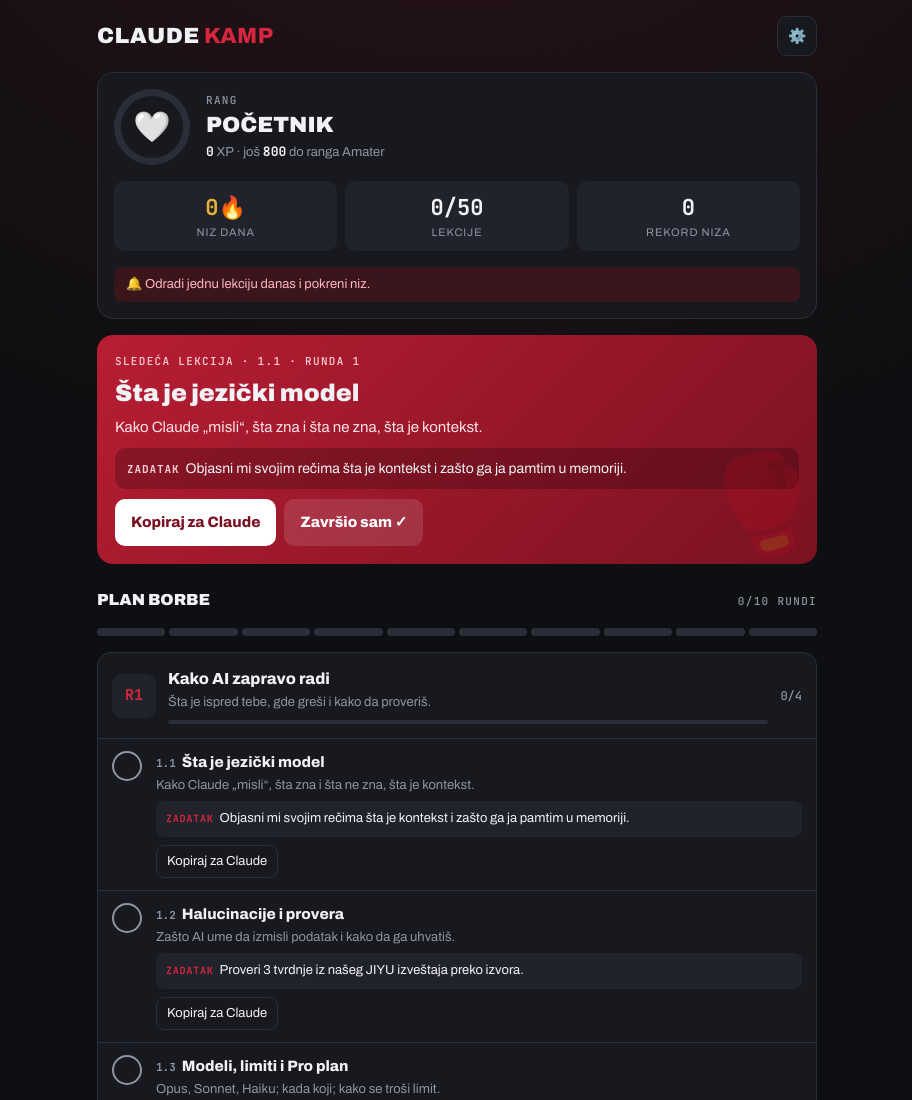
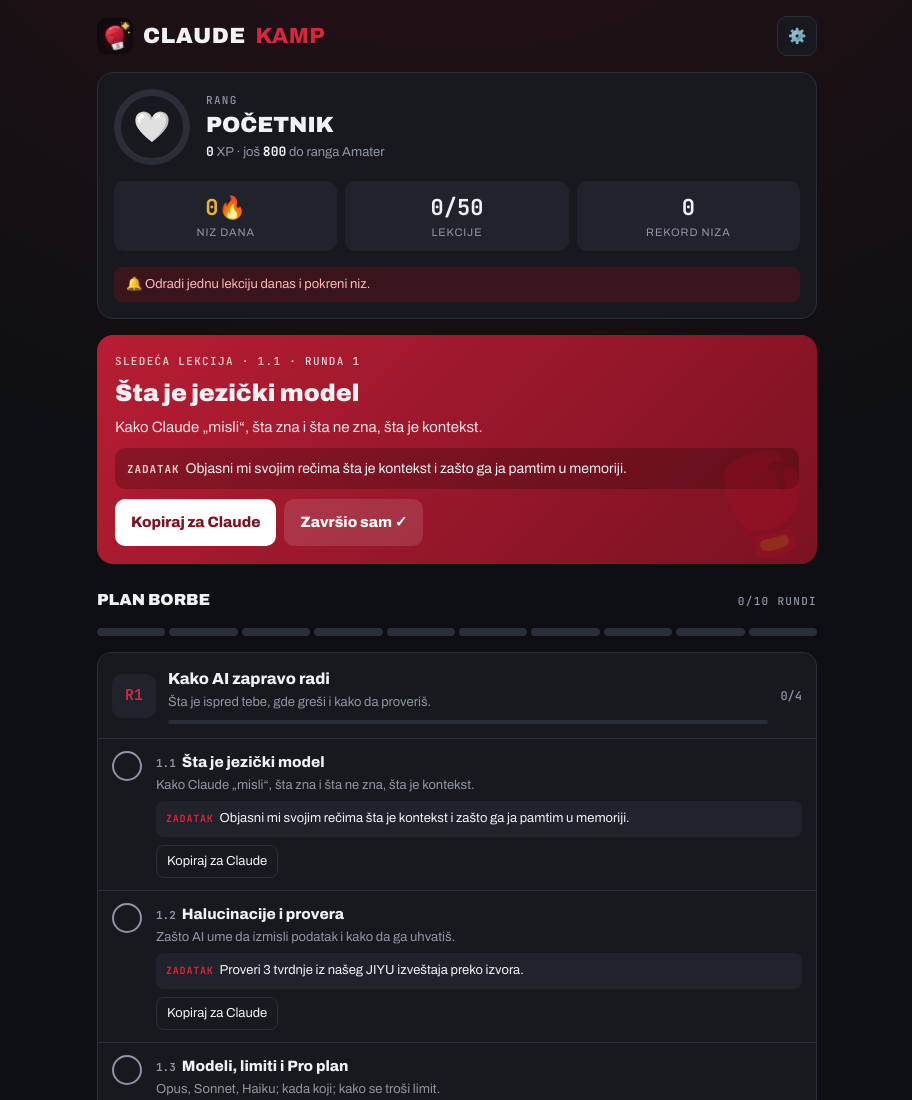
Before and after one commit to tacicbusiness/claude-kamp, a plain HTML site: page index.html in a window 1280 px wide. Shown: the top 1100 px of the page, without its empty margins (183-1095 px from the left). Drawn offline with Linux system fonts and the light colour scheme.

Commit message:
Novi logo: boks rukavica sa AI iskrama
Co-Authored-By: Claude Opus 5.5 <noreply@anthropic.com>

```diff
--- a/index.html
+++ b/index.html
@@ -6,7 +6,7 @@
 <meta name="theme-color" content="#0E0F12">
 <title>Claude Kamp</title>
 <link rel="manifest" href="manifest.json">
-<link rel="icon" href="icons/icon-192.png">
+<link rel="icon" href="icons/logo.svg" type="image/svg+xml">
 <link rel="apple-touch-icon" href="icons/apple-180.png">
 <link rel="preconnect" href="https://fonts.googleapis.com">
 <link rel="stylesheet" href="https://fonts.googleapis.com/css2?family=Archivo:wdth,wght@100,400;100,600;125,800;125,900&family=JetBrains+Mono:wght@500;700&display=swap">
@@ -34,6 +34,8 @@ button:focus-visible{outline:2px solid var(--gold);outline-offset:2px}
 .top{display:flex;justify-content:space-between;align-items:center}
 .logo{font-weight:900;font-size:22px;letter-spacing:.02em;text-transform:uppercase;font-stretch:125%}
 .logo b{color:var(--red)}
+.logo{display:flex;align-items:center;gap:10px}
+.logo img{border-radius:9px;display:block}
 .iconbtn{width:40px;height:40px;display:grid;place-items:center;background:var(--surface);border:1px solid var(--line)}
 
 .fighter{background:var(--surface);border:1px solid var(--line);border-radius:16px;padding:16px;display:grid;grid-template-columns:auto 1fr;gap:16px;align-items:center}
@@ -121,7 +123,7 @@ canvas#fx{position:fixed;inset:0;width:100%;height:100%;pointer-events:none;z-in
 <body>
 <div class="wrap">
   <div class="top">
-    <div class="logo">Claude <b>Kamp</b></div>
+    <div class="logo"><img src="icons/logo.svg" alt="" width="36" height="36">Claude <b>Kamp</b></div>
     <div class="row">
       <button class="iconbtn" id="btnInfo" aria-label="Podešavanja i pomoć">⚙️</button>
     </div>
--- a/sw.js
+++ b/sw.js
@@ -1,4 +1,4 @@
-const CACHE="kamp-v2";
+const CACHE="kamp-v3";
 const FILES=["./","./index.html","./manifest.json","./icons/icon-192.png","./icons/icon-512.png"];
 self.addEventListener("install",e=>{e.waitUntil(caches.open(CACHE).then(c=>c.addAll(FILES)));self.skipWaiting()});
 self.addEventListener("activate",e=>{e.waitUntil(caches.keys().then(k=>Promise.all(k.filter(x=>x!==CACHE).map(x=>caches.delete(x)))));self.clients.claim()});
```
Also changed, not shown: icons/apple-180.png, icons/icon-192.png, icons/icon-512.png, icons/logo.svg (added), icons/maskable-512.png.
